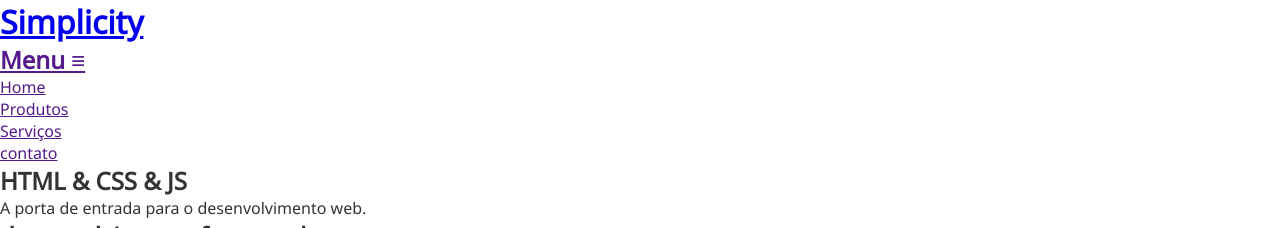
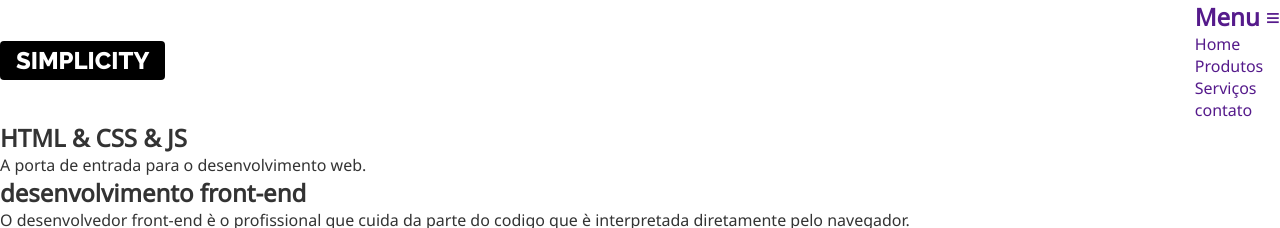
Before and after one commit to GIUSEPPE-ESTUDIANTE/1-simplicity, a plain HTML site: page index.html in a window 1280 px wide. Shown: the top 228 px of the page. Drawn offline with Linux system fonts and the light colour scheme.

Commit message:
ajuste no css h1

```diff
--- a/css/estilos.css
+++ b/css/estilos.css
@@ -39,4 +39,34 @@ figure,
     padding: 0;
 }
 
-img { max-width: 100%;}
+img {
+    max-width: 100%;
+}
+
+h1 {
+    font-family: raleway, sans-serif;
+    text-transform: uppercase;
+    font-weight: 800;
+    font-size: 1.5rem;
+}
+
+h1 a {
+    color: var(--cor-clara);
+    background-color: var(--cor-escura);
+    padding: 0.3rem 1rem;
+    border-radius: 4px;
+}
+
+a {
+    text-decoration: none;
+}
+
+header {
+    display: flex;
+    align-items: center;
+    justify-content: space-between;
+}
+
+.menu {
+    list-style: none;
+}
```
